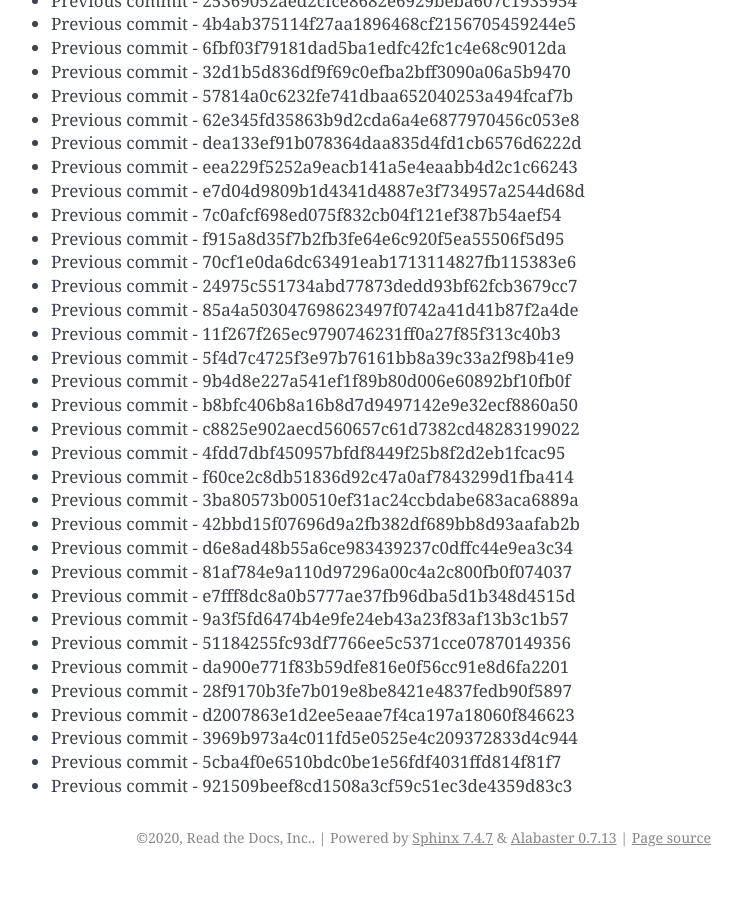
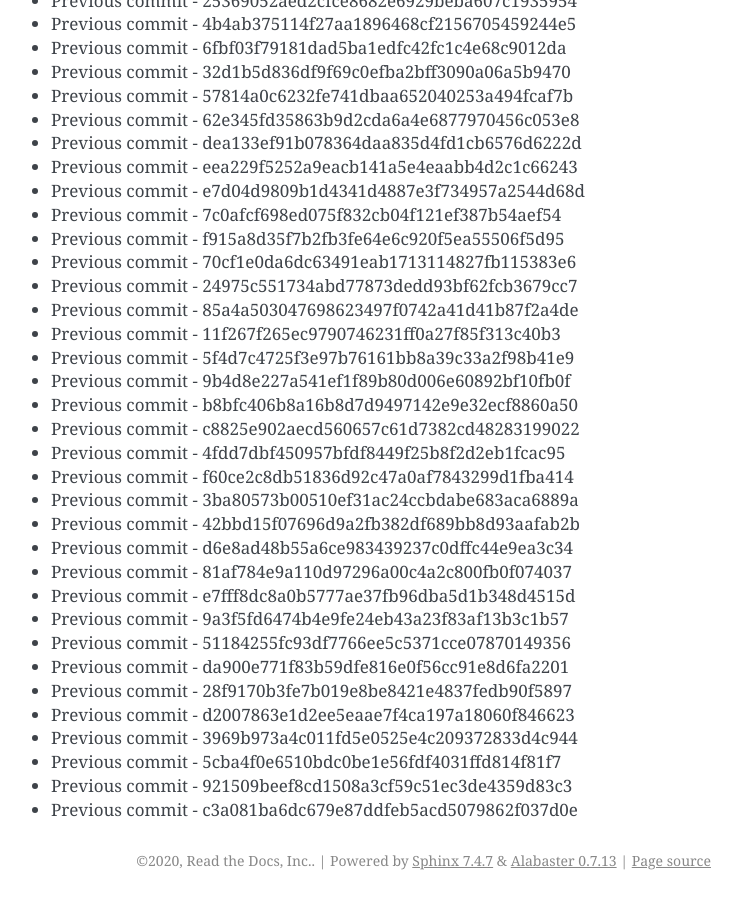
Before and after one commit to readthedocs/rtd-git-stresstest, a Sphinx documentation site: the page built from docs/updates.rst, in a window 1280 px wide and 900 px high, scrolled down 99174 px. Shown: the whole window, without its empty margins (399-1141 px from the left). Built offline with Sphinx 7.4.7, drawn with Linux system fonts in a browser that asks for light colours; before the commit the page ends 100051 px from its top, so only the background shows below that.

Commit message:
Generating commit from previous: c3a081ba6dc679e87ddfeb5acd5079862f037d0e

```diff
--- a/docs/updates.rst
+++ b/docs/updates.rst
@@ -4199,3 +4199,4 @@ It can be tested for any performance characteristics.
 * Previous commit - 3969b973a4c011fd5e0525e4c209372833d4c944
 * Previous commit - 5cba4f0e6510bdc0be1e56fdf4031ffd814f81f7
 * Previous commit - 921509beef8cd1508a3cf59c51ec3de4359d83c3
+* Previous commit - c3a081ba6dc679e87ddfeb5acd5079862f037d0e
```
